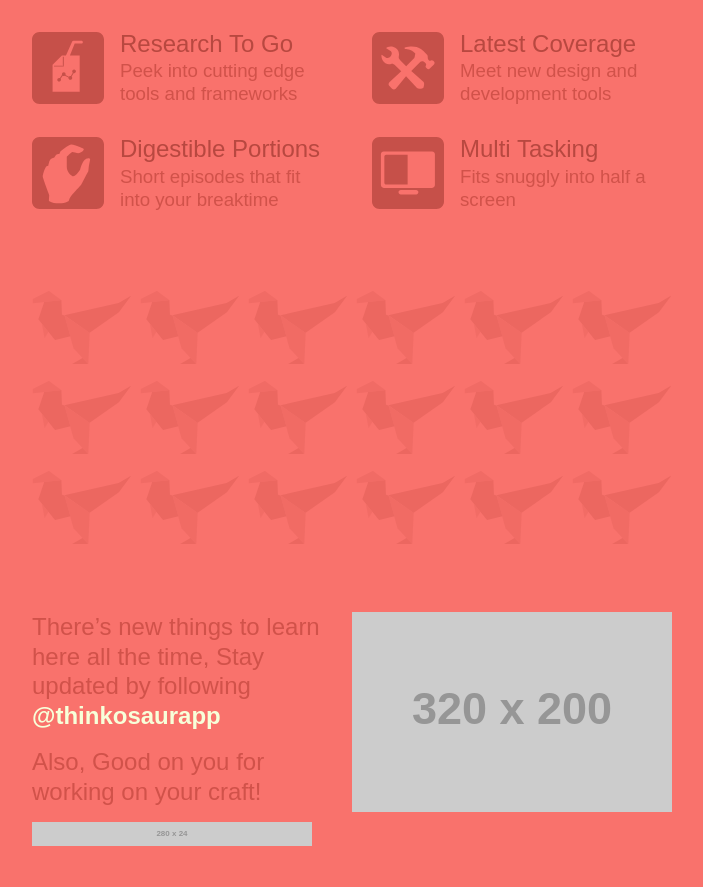
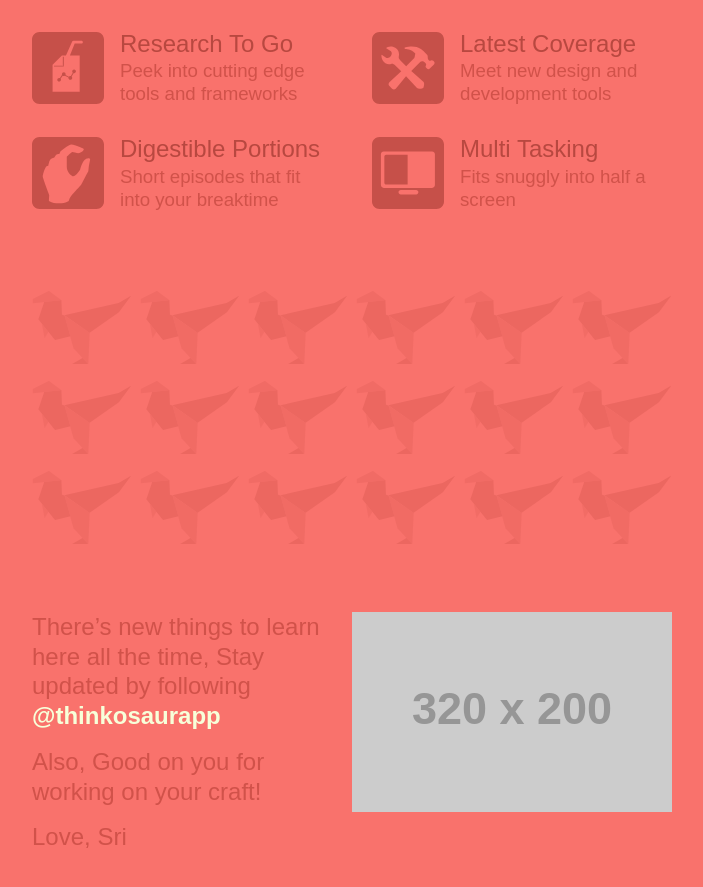
Before and after one commit to kadimisetty/thinkosaur, a Jekyll site: the page built from index.html, in a window 1280 px wide and 900 px high, scrolled down 1502 px. Shown: the top 887 px of the window, without its empty margins (288-991 px from the left). Built offline with Jekyll 4.4.1, drawn with Linux system fonts in a browser that asks for light colours; some web fonts are replaced.

Commit message:
use text instead of image for signature

```diff
--- a/_data/copy.yml
+++ b/_data/copy.yml
@@ -5,3 +5,5 @@ homepage:
       [@thinkosaurapp](https://twitter.com/thinkosaurapp)
 
       Also, Good on you for working on your craft!
+
+      Love, Sri
--- a/_includes/author-note.html
+++ b/_includes/author-note.html
@@ -2,8 +2,6 @@
 
   <div class="pb-padded-half">
     {{ include.note | markdownify }}
-
-    <img src="https://placehold.it/280x24" alt="Sri Kadimisetty"/>
   </div>
 
   <div class="photo pb-half pb-desktop-only">
```
